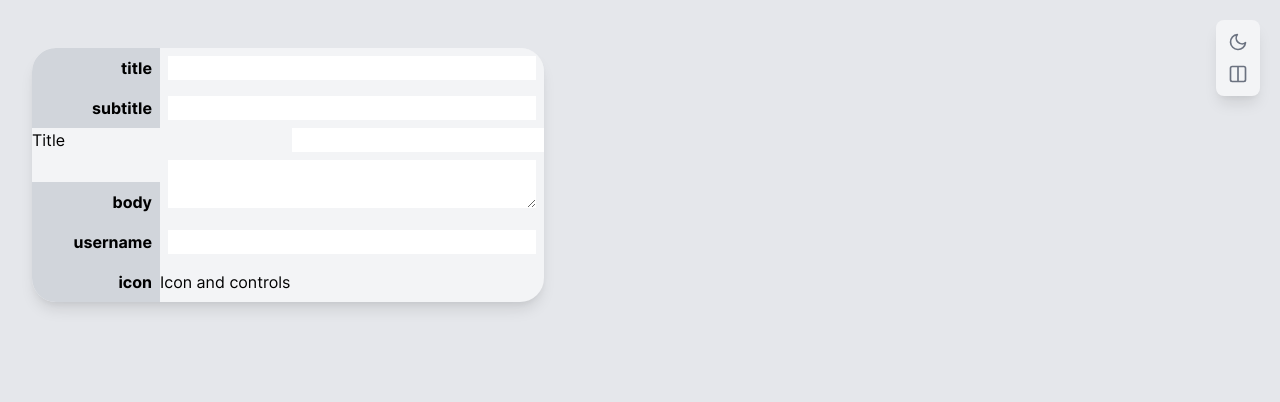
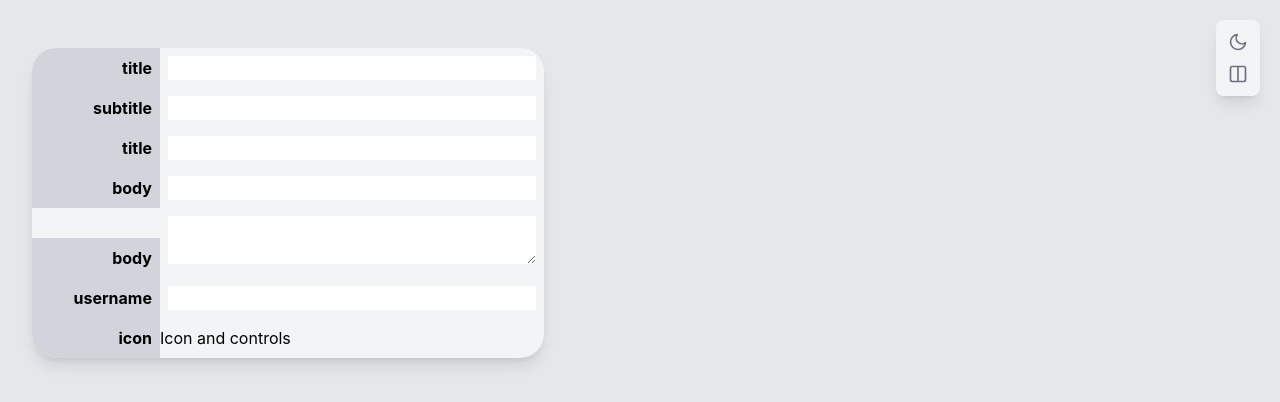
Before and after one commit to blazejsewera/reactive-raven, a React (Vite) app in the folder ui/: page / in a window 1280 px wide. Shown: the top 402 px of the page. Built offline with nearby package versions, Linux system fonts and the light colour scheme.

Commit message:
feat(ui): update section layout

```diff
--- a/ui/config/tailwind.js
+++ b/ui/config/tailwind.js
@@ -1,6 +1,5 @@
 module.exports = {
-  //mode: 'jit',
-  purge: ['./src/**/*.{js,jsx,ts,tsx}', './public/index.html'],
+  content: ['./src/**/*.{js,jsx,ts,tsx}', './public/index.html'],
   darkMode: 'class', // or 'media' or 'class'
   theme: {
     fontFamily: {
--- a/ui/package.json
+++ b/ui/package.json
@@ -33,9 +33,9 @@
     "autoprefixer": "^10.4.0",
     "babel-jest": "^27.3.1",
     "jest": "^27.3.1",
-    "postcss": "^8.3.11",
+    "postcss": "^8.4.5",
     "react-test-renderer": "^17.0.2",
-    "tailwindcss": "^2.2.19",
+    "tailwindcss": "^3.0.7",
     "ts-jest": "^27.0.7",
     "typescript": "^4.3.2",
     "vite": "^2.6.4"
--- a/ui/src/component/message/form/MessageForm.tsx
+++ b/ui/src/component/message/form/MessageForm.tsx
@@ -28,7 +28,8 @@ export const MessageForm: FC<MessageFormProps> = ({ intl }) => {
     >
       <Title />
       <Subtitle />
-      <Section name="Title" />
+      <Section name="title" />
+      <Section name="body" />
       <Body intl={intl} />
       <Username />
       <IconAndControls />
--- a/ui/src/component/message/form/section/Section.tsx
+++ b/ui/src/component/message/form/section/Section.tsx
@@ -4,17 +4,35 @@ import { cx } from '../../../../util/classname/cx'
 
 export interface SectionProps {
   name: string
+  inputSize?: 'text-lg' | 'text-md' | 'text-area'
 }
 
 let sectionId = 0
 
-export const Section: FC<SectionProps> = ({ name }) => {
+export const Section: FC<SectionProps> = ({ name, inputSize }) => {
+  const isTextArea = inputSize === 'text-area'
   const id = React.useMemo(() => generateId(name, sectionId++), [name])
   return (
-    <label htmlFor={id} className={cx('flex', 'basis-1/4')}>
-      <span className={cx('flex-1')}>{name}</span>
-      <div className={cx('inline-flex flex-3')}>
-        <input id={id} type="text" />
+    <label htmlFor={id} className={cx('flex', 'flex-row', 'w-full')}>
+      <div
+        className={cx(
+          'font-bold',
+          'text-left', // mobile
+          'w-full',
+          'sm:text-right', // desktop
+          'sm:basis-1/4',
+          'p-2',
+          'bg-gray-300',
+        )}
+      >
+        {name}
+      </div>
+      <div className={cx('basis-3/4', 'flex', 'p-2')}>
+        {isTextArea ? (
+          <textarea id={id} className={cx('w-full')} />
+        ) : (
+          <input id={id} type="text" className={cx('w-full')} />
+        )}
       </div>
     </label>
   )
```
Also changed, not shown: 1 other file (tests, documents, lock files or other folders).
